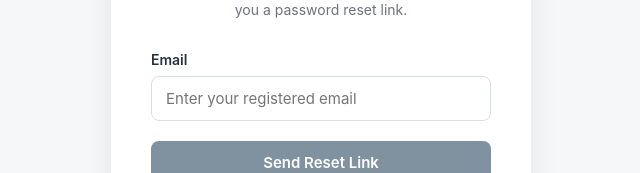
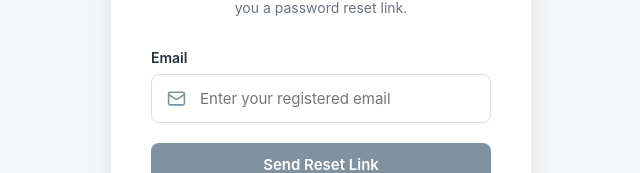
Before and after one commit to anilroyin/SCMS, a React (Vite) app in the folder client/: page /forgot-password in a window 1280 px wide. Shown: the part 323-496 px from the top of the page, without its empty margins (319-959 px from the left). Built offline with nearby package versions, Linux system fonts and the light colour scheme.

Commit message:
Add icons in forget password page

```diff
--- a/client/src/pages/forgotPassword.jsx
+++ b/client/src/pages/forgotPassword.jsx
@@ -1,7 +1,7 @@
-
 import { useState } from "react"
 import { useNavigate } from "react-router-dom"
 import "./forgotPassword.css"
+import { Mail } from "lucide-react"
 
 function ForgotPassword() {
   const [email, setEmail] = useState("")
@@ -59,6 +59,8 @@ function ForgotPassword() {
         <form onSubmit={handleSubmit}>
           <div className="form-group">
             <label htmlFor="forgot-email">Email</label>
+            <div className="login-input-wrap">
+              <Mail size={19} className="input-icon" />
               <input
                id="forgot-email"
                type="email"
@@ -67,6 +69,7 @@ function ForgotPassword() {
                placeholder="Enter your registered email"
                required
                />
+            </div>
           </div>
 
           {message && (
```
Lines whose indentation alone changed are shown as unchanged.
